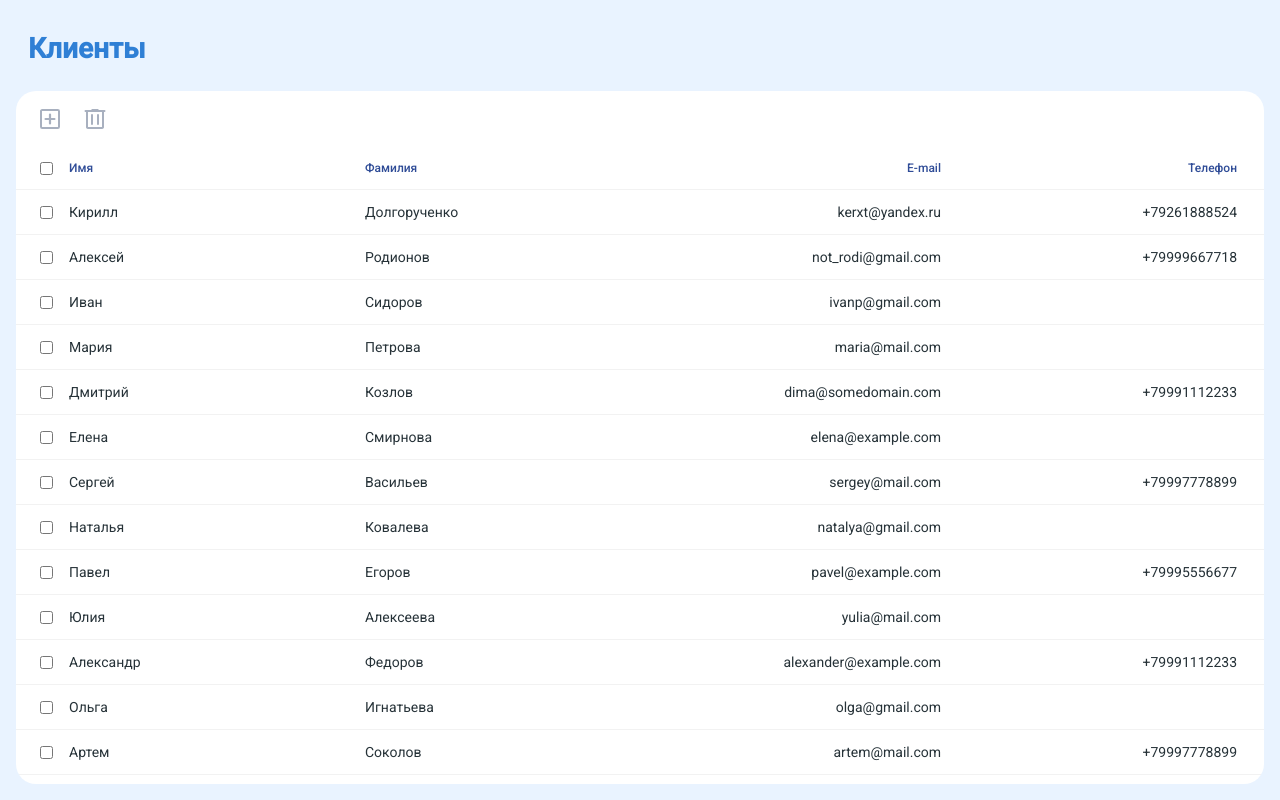
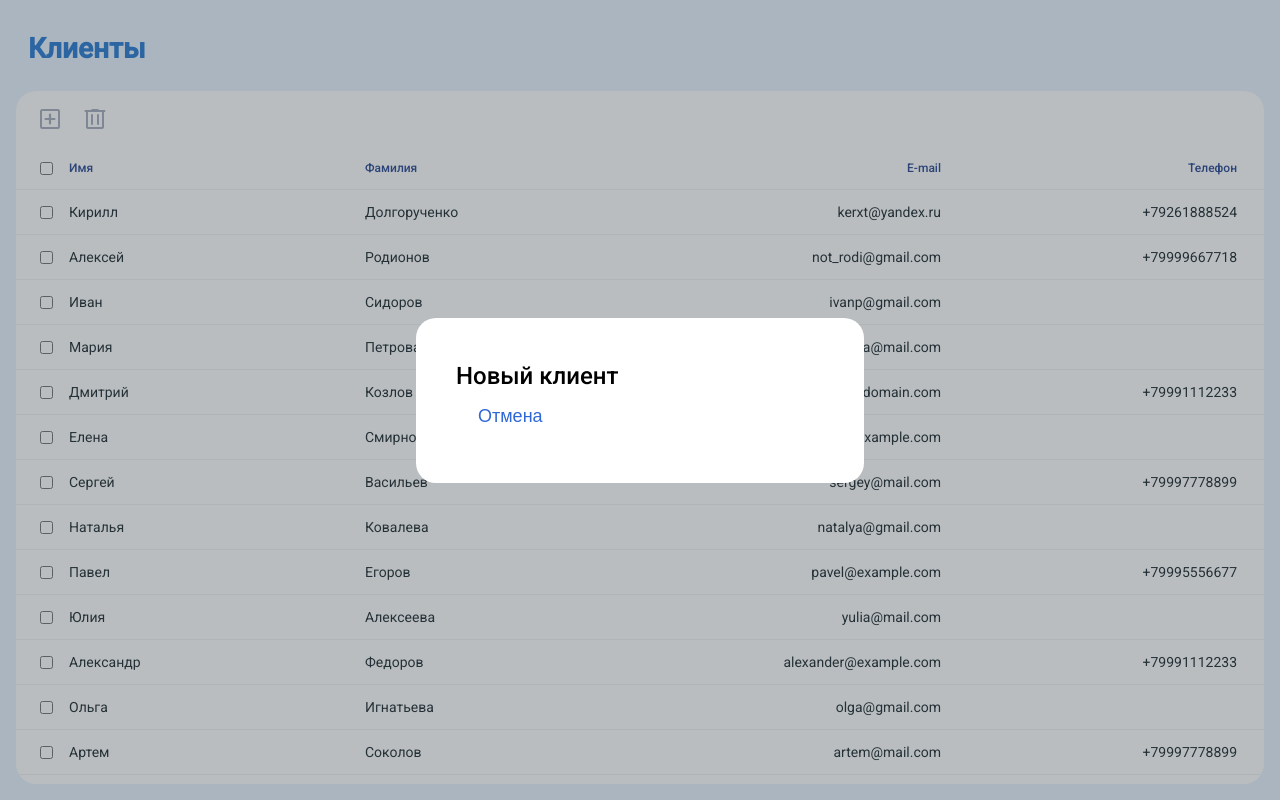
Before and after one commit to notrodi/initium-table, an Angular app: page / in a window 1280 px wide. Both pictures are taken after a click on the button 50 px from the left and 119 px from the top of the page. Built offline with nearby package versions, Linux system fonts and the light colour scheme.

Commit message:
added dialog servise

```diff
--- a/src/app/app.component.html
+++ b/src/app/app.component.html
@@ -2,3 +2,7 @@
   <h1>{{ title }}</h1>
   <it-main-table></it-main-table>
 </div>
+
+<ng-container *ngIf="isShowDialog">
+  <it-dialog></it-dialog>
+</ng-container>
--- a/src/app/app.component.ts
+++ b/src/app/app.component.ts
@@ -1,4 +1,5 @@
 import { Component } from '@angular/core';
+import { DialogService } from './shared/services/dialog.service';
 
 @Component({
   selector: 'it-root',
@@ -6,5 +7,11 @@ import { Component } from '@angular/core';
   styleUrl: './app.component.scss'
 })
 export class AppComponent {
-  title = 'Клиенты';
+  readonly title = 'Клиенты';
+
+  get isShowDialog() {
+    return this._dialog.isShowDialog;
+  }
+
+  constructor (public readonly _dialog: DialogService) { }
 }
--- a/src/app/app.module.ts
+++ b/src/app/app.module.ts
@@ -2,15 +2,17 @@ import { NgModule } from '@angular/core';
 import { AppComponent } from './app.component';
 import { MainTableModule } from './modules/main-table/main-table.module';
 import { BrowserModule } from '@angular/platform-browser';
+import { DialogModule } from './modules/dialog/dialog.module';
 
 @NgModule({
   declarations: [
     AppComponent
   ],
-  bootstrap: [AppComponent],
+  bootstrap: [ AppComponent ],
   imports: [
     BrowserModule,
-    MainTableModule
+    MainTableModule,
+    DialogModule
   ]
 })
 export class AppModule { }
--- /dev/null
+++ b/src/app/modules/dialog/dialog.component.html
@@ -0,0 +1,11 @@
+<div class="dialog__body">
+  <div class="dialog__title">
+    Новый клиент
+  </div>
+
+  <button type="button" class="btn_alt" (click)="onClose()">
+    Отмена
+  </button>
+</div>
+
+<div class="dialog__overlay"></div>
--- /dev/null
+++ b/src/app/modules/dialog/dialog.component.scss
@@ -0,0 +1,33 @@
+.dialog {
+  display: flex;
+  align-items: center;
+  justify-content: center;
+  position: absolute;
+  top: 0;
+  left: 0;
+  width: 100%;
+  height: 100%;
+
+  &__body {
+    width: 28rem;
+    padding: 2.75rem 2.5rem 2.5rem;
+    border-radius: 1.25rem;
+    background: #FFFFFF;
+    z-index: 1;
+  }
+
+  &__title {
+    font-size: 1.5rem;
+    font-weight: 500;
+  }
+
+  &__overlay {
+    position: absolute;
+    top: 0;
+    left: 0;
+    width: 100%;
+    height: 100%;
+    background: #263238;
+    opacity: 32%;
+  }
+}
--- /dev/null
+++ b/src/app/modules/dialog/dialog.component.ts
@@ -0,0 +1,17 @@
+import { Component, ViewEncapsulation } from '@angular/core';
+import { DialogService } from 'app/shared/services/dialog.service';
+
+@Component({
+  selector: 'it-dialog',
+  templateUrl: './dialog.component.html',
+  styleUrls: ['./dialog.component.scss'],
+  host: { class: 'dialog' },
+  encapsulation: ViewEncapsulation.None
+})
+export class DialogComponent {
+  constructor (public readonly _dialog: DialogService) { }
+
+  public onClose(): void {
+    this._dialog.close();
+  }
+}
--- a/src/app/modules/main-table/main-table.component.html
+++ b/src/app/modules/main-table/main-table.component.html
@@ -1,5 +1,5 @@
 <div class="main-table__buttons">
-  <button class="btn-icon" type="button">
+  <button class="btn-icon" type="button" (click)="onClickAdd()">
     <svg xmlns="http://www.w3.org/2000/svg" width="20" height="20" fill="none"><path d="M18 18V2H2v16h16Zm-.222-18A2.222 2.222 0 0 1 20 2.222v15.556A2.222 2.222 0 0 1 17.778 20H2.222A2.222 2.222 0 0 1 0 17.778V2.222C0 .99 1 0 2.222 0h15.556Zm-8.89 5.556a1.111 1.111 0 1 1 2.223 0v3.333h3.333a1.111 1.111 0 1 1 0 2.222h-3.333v3.333a1.111 1.111 0 1 1-2.222 0v-3.333H5.556a1.111 1.111 0 1 1 0-2.222h3.333V5.556Z"/></svg>
   </button>
 
--- a/src/app/modules/main-table/main-table.component.ts
+++ b/src/app/modules/main-table/main-table.component.ts
@@ -1,6 +1,7 @@
 import { Component, ViewEncapsulation } from '@angular/core';
 import { IClient } from '@interfaces/client.interface';
 import { CLIENTS } from '@mocks/clients.mock';
+import { DialogService } from 'app/shared/services/dialog.service';
 
 @Component({
   selector: 'it-main-table',
@@ -12,4 +13,10 @@ import { CLIENTS } from '@mocks/clients.mock';
 export class MainTableComponent {
   readonly clients = CLIENTS;
   // readonly clients: IClient[] = [];
+
+  constructor (private readonly _dialog: DialogService) { }
+
+  public onClickAdd() {
+    this._dialog.show();
+  }
 }
--- /dev/null
+++ b/src/app/shared/services/dialog.service.ts
@@ -0,0 +1,16 @@
+import { Injectable } from '@angular/core';
+
+@Injectable({
+  providedIn: 'root'
+})
+export class DialogService {
+  public isShowDialog: boolean = false;
+
+  public show(): void {
+    this.isShowDialog = true;
+  }
+
+  public close(): void {
+    this.isShowDialog = false;
+  }
+}
--- a/src/styles.scss
+++ b/src/styles.scss
@@ -14,6 +14,7 @@ button {
   margin: 0;
   padding: 0;
   border: none;
+  background: transparent;
 
   &:focus-visible {
     transition: none;
--- a/src/styles/buttons.scss
+++ b/src/styles/buttons.scss
@@ -1,10 +1,56 @@
+.btn {
+  padding: 1rem 1.375rem;
+  font-size: 1.125rem;
+  border-radius: 2.25rem;
+  background: #2F67D5;
+  color: #FFFFFF;
+  transition: all .2s;
+  cursor: pointer;
+
+  &:hover {
+    background: #3C7CF8;
+  }
+
+  &:active {
+    background: #194EB6;
+  }
+
+  &:focus-visible {
+    outline: 1px solid #194EB6;
+    outline-offset: .125rem;
+  }
+}
+
+.btn_alt {
+  padding: 1rem 1.375rem;
+  font-size: 1.125rem;
+  border-radius: 2.25rem;
+  color: #2F67D5;
+  transition: all .2s;
+  cursor: pointer;
+
+  &:hover {
+    background: rgba(60, 124, 248, .1);
+  }
+
+  &:active {
+    background: rgba(25, 78, 182, .2);
+  }
+
+  &:focus-visible {
+    outline: 1px solid #194EB6;
+    outline-offset: .125rem;
+  }
+
+}
+
 .btn-icon {
   width: 2.25rem;
   height: 2.25rem;
   padding: .5rem;
   border-radius: 50%;
-  background: transparent;
   transition: all .2s;
+  cursor: pointer;
 
   svg {
     fill: #A8B0BF;
@@ -20,7 +66,6 @@
 
   &:hover {
     background: #E2EEFF;
-    cursor: pointer;
   }
 
   &:active {
```
Also changed, not shown: src/app/modules/dialog/dialog.module.ts (added, +16 -0 lines).
